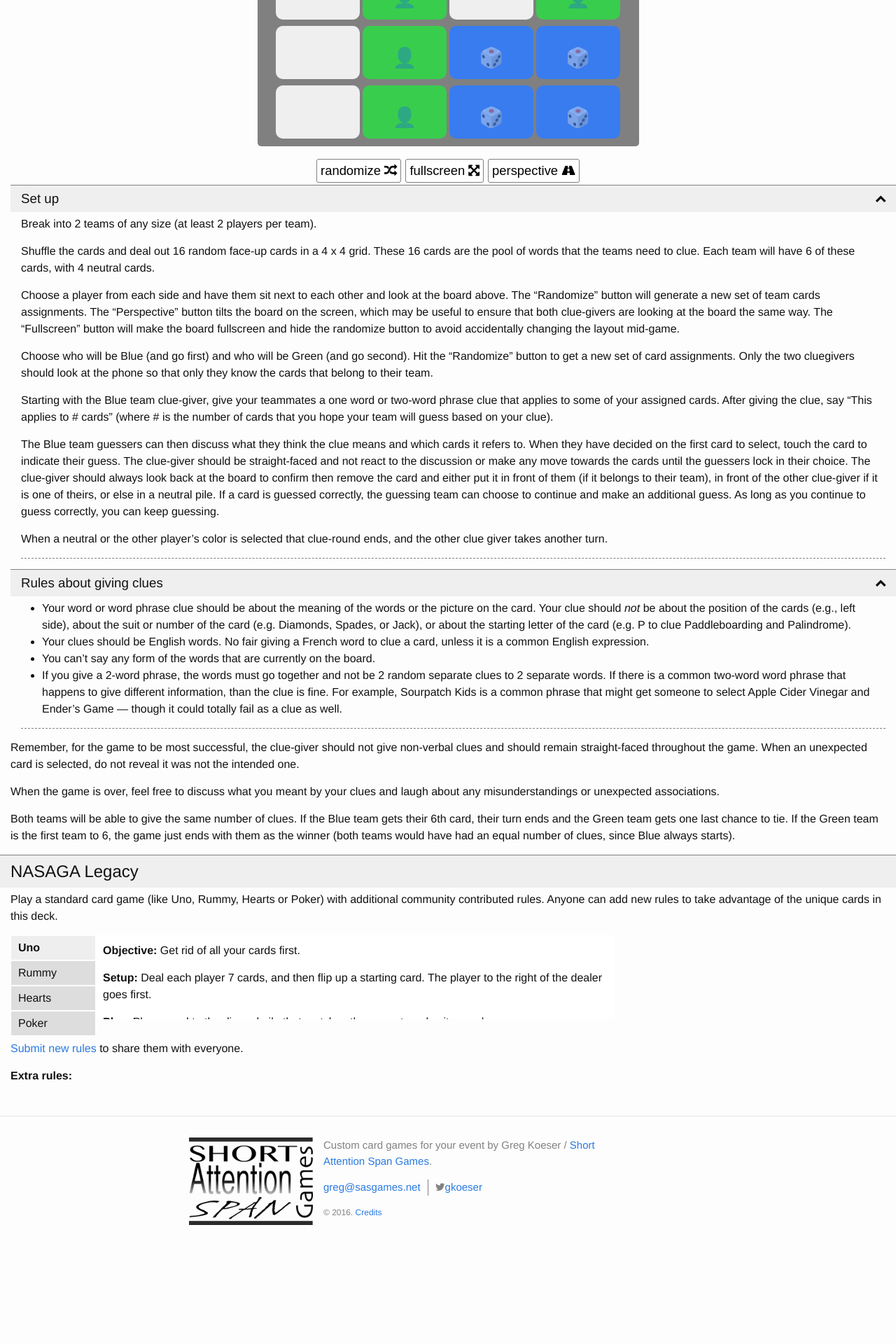
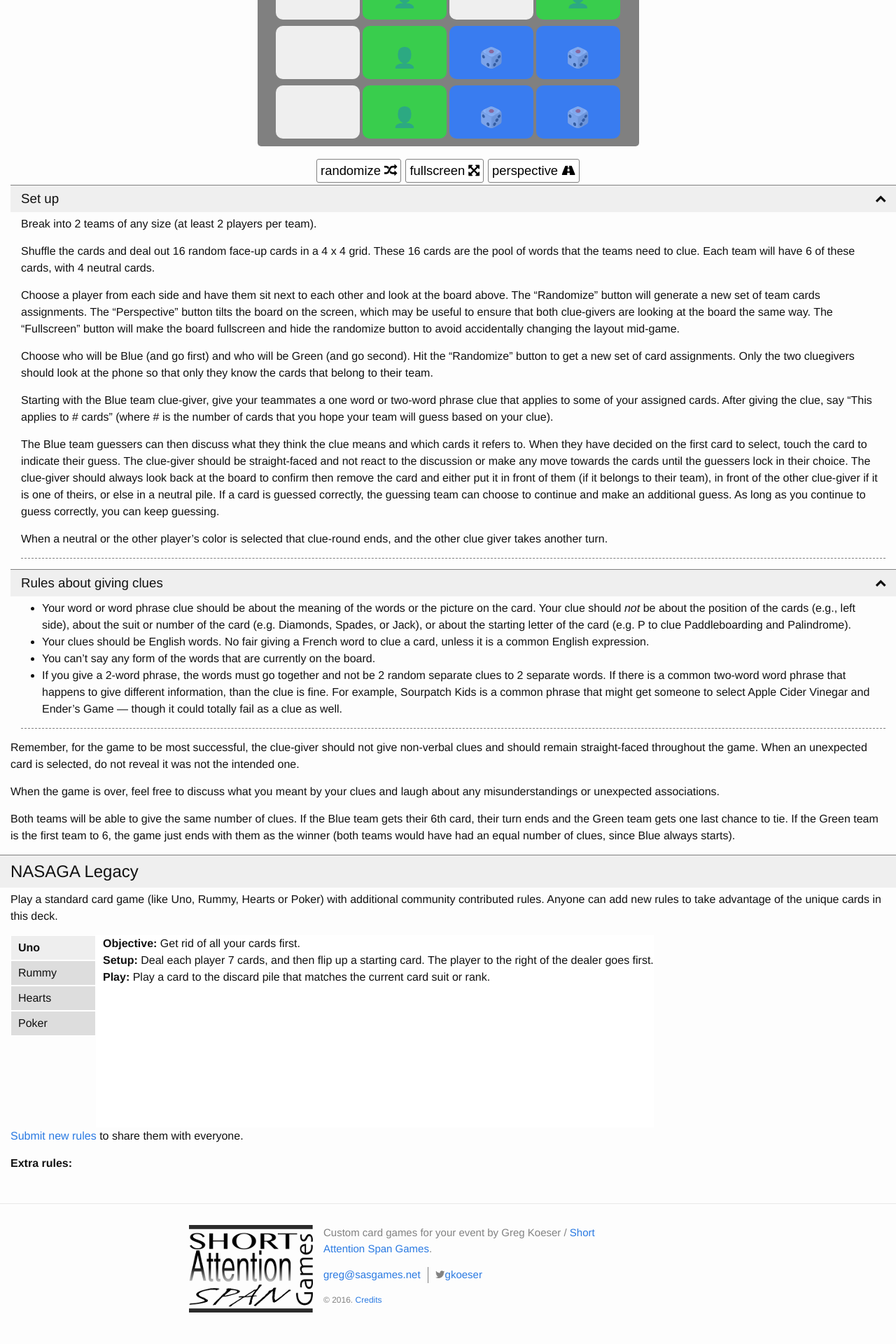
Before and after one commit to rlskoeser/sasgames-cards, a Jekyll site: the page built from _posts/2016-10-03-nasaga.md, in a window 1280 px wide. Shown: the part 1353-3273 px from the top of the page at 70% size. Built offline with Jekyll 4.4.1, drawn with Linux system fonts in a browser that asks for light colours; nearby versions of some CDN libraries; comment, search, counter and statistics services are not loaded; before the commit the page ends 3148 px from its top, so only the background shows below that.

Commit message:
Tweak formatting for base game rules

```diff
--- a/css/main.scss
+++ b/css/main.scss
@@ -472,7 +472,7 @@ li.game-theme:before {
 .tabGroup {
     width: 100%;
     position: relative;
-    padding-bottom: 150px;
+    padding-bottom: 275px;
 }
 
 /* Configure the radio buttons to hide off screen */
@@ -520,12 +520,16 @@ li.game-theme:before {
 .tabGroup .tabcontent {
     position: absolute;
     top: 0;
-    width: 720px;
+    float: right;
     display: none;
-    height: 100px;
+    height: 275px;
     background-color: white;
-    padding: 10px 10px;
-    overflow: auto;
+    padding-left: 10px;
+    overflow: scroll;
+}
+
+.tabGroup .tabcontent p {
+  margin: 0;
 }
 
 /* display tab content for selected input */
```
